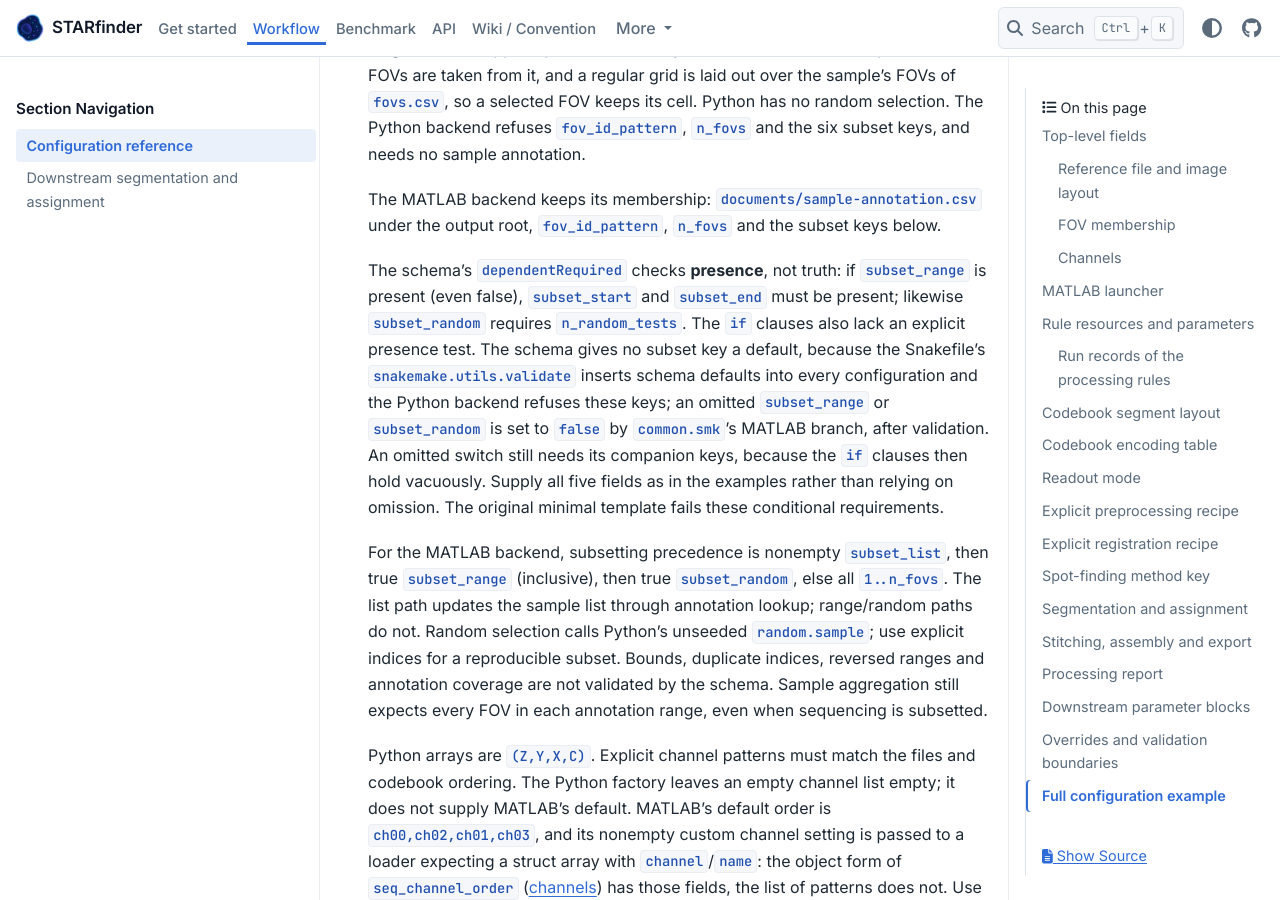
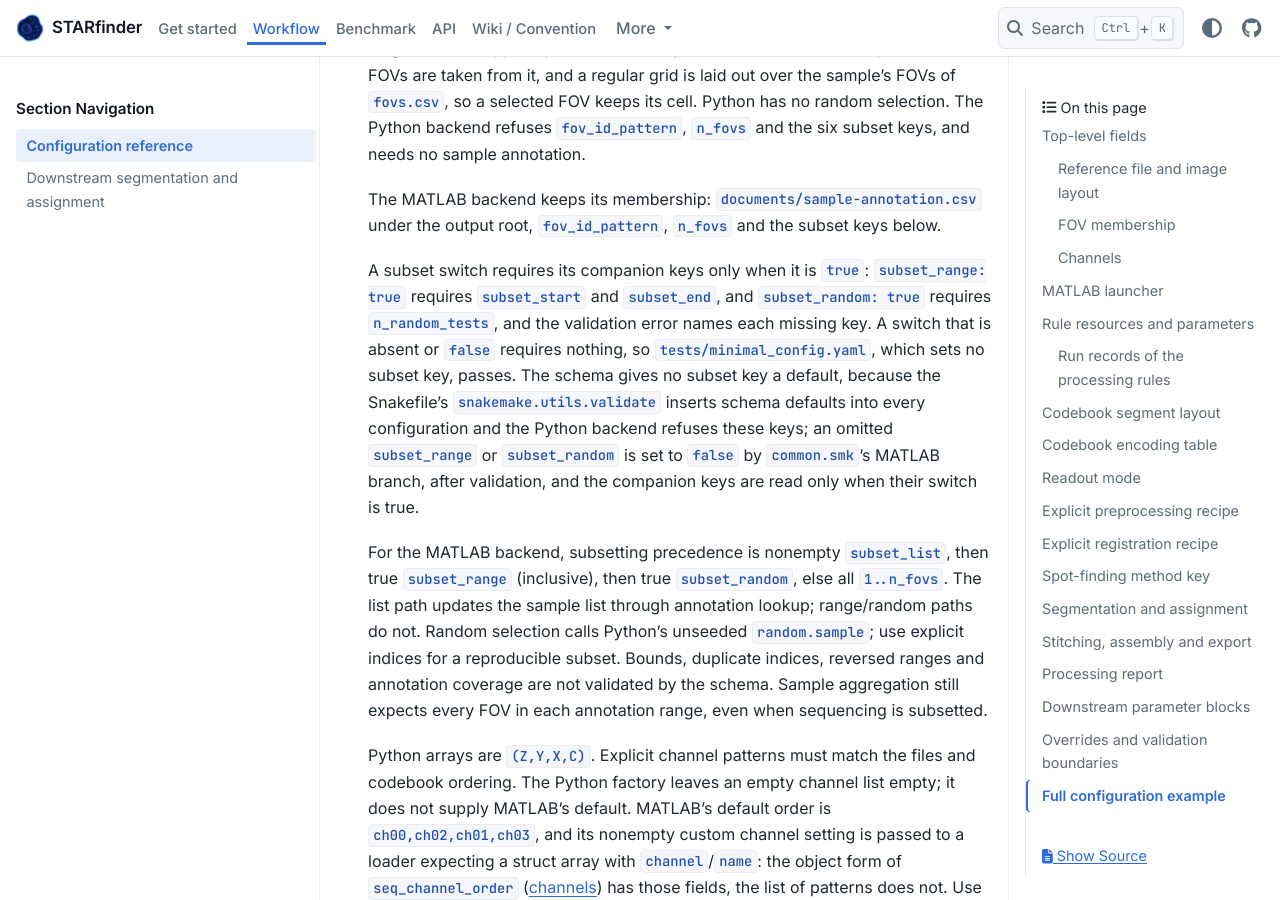
Before and after one commit to wanglab-broad/starfinder, a Sphinx documentation site: the page built from docs/workflow-configuration.md, in a window 1280 px wide and 900 px high, scrolled down 6978 px. Built offline with Sphinx 7.4.7 and the PyData theme 0.15.4, drawn with Linux system fonts in a browser that asks for light colours.

Commit message:
feat(w-572): let MATLAB configurations without subset keys pass the…
I took the subset_range and subset_random entries out of the schema's
dependentRequired; the assembly and export entries stay. Each subset
conditional's `if` now also requires its switch. A switch set to true
still requires its companions, and the error names each missing key. A
switch that is absent or false requires nothing, so the plain
tests/minimal_config.yaml now passes. In
test_workflow_config_validation.py I added the plain template to the
parametrization, plus three new parametrized tests: switch false, switch
true, and the common.smk FOVS parse. The workflow-configuration page and
…

Linear-Issue: W-572

```diff
--- a/docs/workflow-configuration.md
+++ b/docs/workflow-configuration.md
@@ -106,17 +106,15 @@ annotation.
 The MATLAB backend keeps its membership: `documents/sample-annotation.csv`
 under the output root, `fov_id_pattern`, `n_fovs` and the subset keys below.
 
-The schema's `dependentRequired` checks **presence**, not truth: if
-`subset_range` is present (even false), `subset_start` and `subset_end` must be
-present; likewise `subset_random` requires `n_random_tests`. The `if` clauses
-also lack an explicit presence test. The schema gives no subset key a default,
-because the Snakefile's `snakemake.utils.validate` inserts schema defaults into
-every configuration and the Python backend refuses these keys; an omitted
-`subset_range` or `subset_random` is set to `false` by `common.smk`'s MATLAB
-branch, after validation. An omitted switch still needs its companion keys,
-because the `if` clauses then hold vacuously. Supply all five fields as in the
-examples rather than relying on omission. The original minimal template fails
-these conditional requirements.
+A subset switch requires its companion keys only when it is `true`: `subset_range: true`
+requires `subset_start` and `subset_end`, and `subset_random: true` requires
+`n_random_tests`, and the validation error names each missing key. A switch that is
+absent or `false` requires nothing, so `tests/minimal_config.yaml`, which sets no subset
+key, passes. The schema gives no subset key a default, because the Snakefile's
+`snakemake.utils.validate` inserts schema defaults into every configuration and the
+Python backend refuses these keys; an omitted `subset_range` or `subset_random` is set to
+`false` by `common.smk`'s MATLAB branch, after validation, and the companion keys are read
+only when their switch is true.
 
 For the MATLAB backend, subsetting precedence is nonempty `subset_list`, then true `subset_range`
 (inclusive), then true `subset_random`, else all `1..n_fovs`. The list path
```
Also changed, not shown: docs/migration.md (+18 -1 lines), docs/workflows.md (+1 -1 lines), 2 other files.
